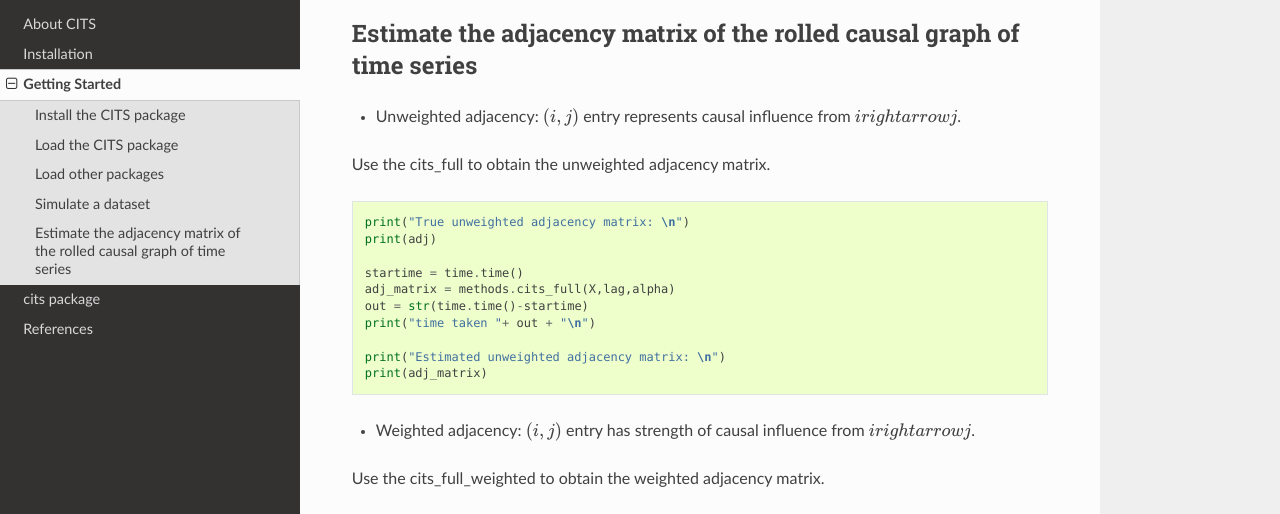
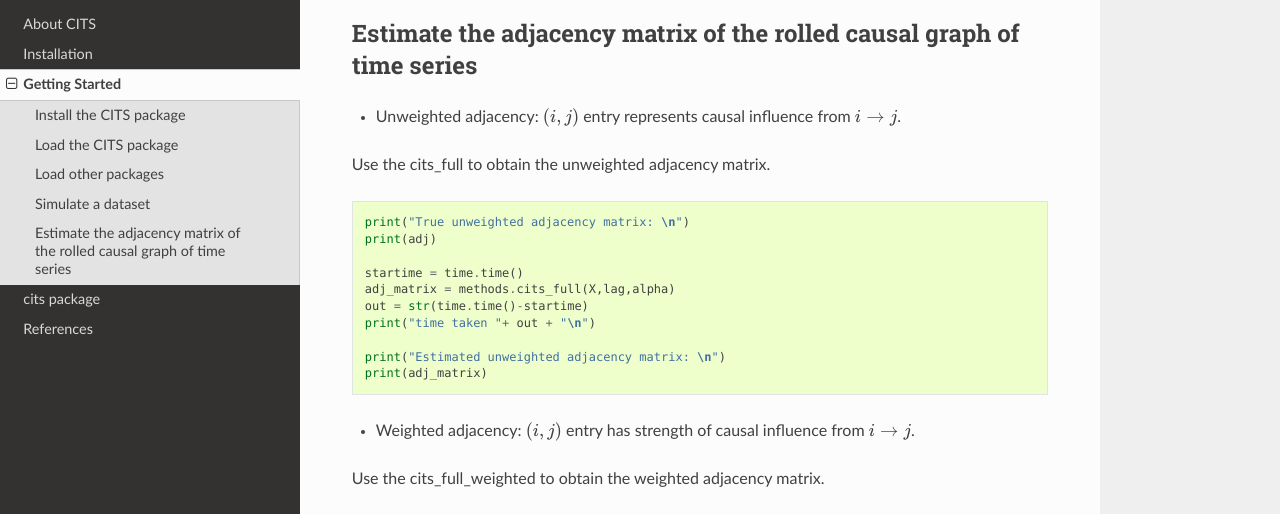
Before and after one commit to biswasr/cits, a Sphinx documentation site: the page built from docs/source/gettingstarted.rst, in a window 1280 px wide and 900 px high, scrolled down 1184 px. Shown: the part 153-667 px from the top of the window. Built offline with Sphinx 7.4.7 and the Read the Docs theme 2.0.0, drawn with Linux system fonts in a browser that asks for light colours; some of the changed text lies outside the part shown.

```diff
--- a/docs/source/gettingstarted.rst
+++ b/docs/source/gettingstarted.rst
@@ -4,7 +4,7 @@ Getting Started
 
 Use this tutorial to try out main functionalities of the cits Python library and test if it has installed properly.
 
-In this tutorial, you will be estimating the adjacency matrix of the rolled causal graph from simulated datasets. A non-zero value of :math:`(i,j)` entry in this adjacency matrix indicates causal relationship from variable :math:`i \\rightarrow j`.
+In this tutorial, you will be estimating the adjacency matrix of the rolled causal graph from simulated datasets. A non-zero value of :math:`(i,j)` entry in this adjacency matrix indicates causal relationship from variable :math:`i \rightarrow j`.
 
 In neural connectomics, the rolled causal graph between neurons is referred as the causal functional connectivity between neurons.
 
@@ -59,7 +59,7 @@ The following example uses model = 'lingauss1':
 
 Estimate the adjacency matrix of the rolled causal graph of time series
 ~~~~~~~~~~~~~~~~~~~~~~~~~~~~~~~~~~~~~~~~~~~~~~~~~~~~~~~~~~~~~~~~~~~~~~~
-- Unweighted adjacency: :math:`(i,j)` entry represents causal influence from :math:`i \\rightarrow j`.
+- Unweighted adjacency: :math:`(i,j)` entry represents causal influence from :math:`i \rightarrow j`.
 
 Use the cits_full to obtain the unweighted adjacency matrix.
 
@@ -76,7 +76,7 @@ Use the cits_full to obtain the unweighted adjacency matrix.
 	print("Estimated unweighted adjacency matrix: \n")
 	print(adj_matrix)
 
-- Weighted adjacency: :math:`(i,j)` entry has strength of causal influence from :math:`i \\rightarrow j`.
+- Weighted adjacency: :math:`(i,j)` entry has strength of causal influence from :math:`i \rightarrow j`.
 
 Use the cits_full_weighted to obtain the weighted adjacency matrix.
 
```
